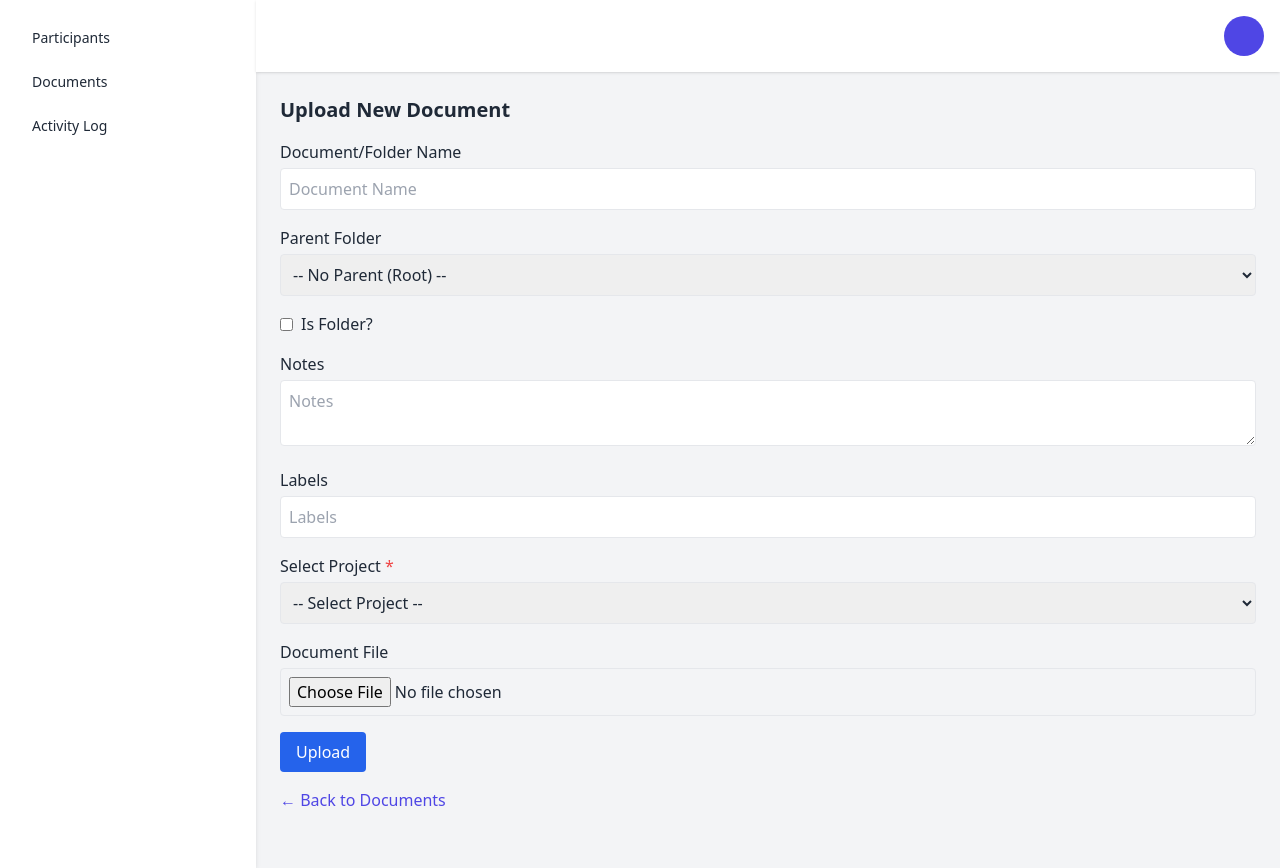
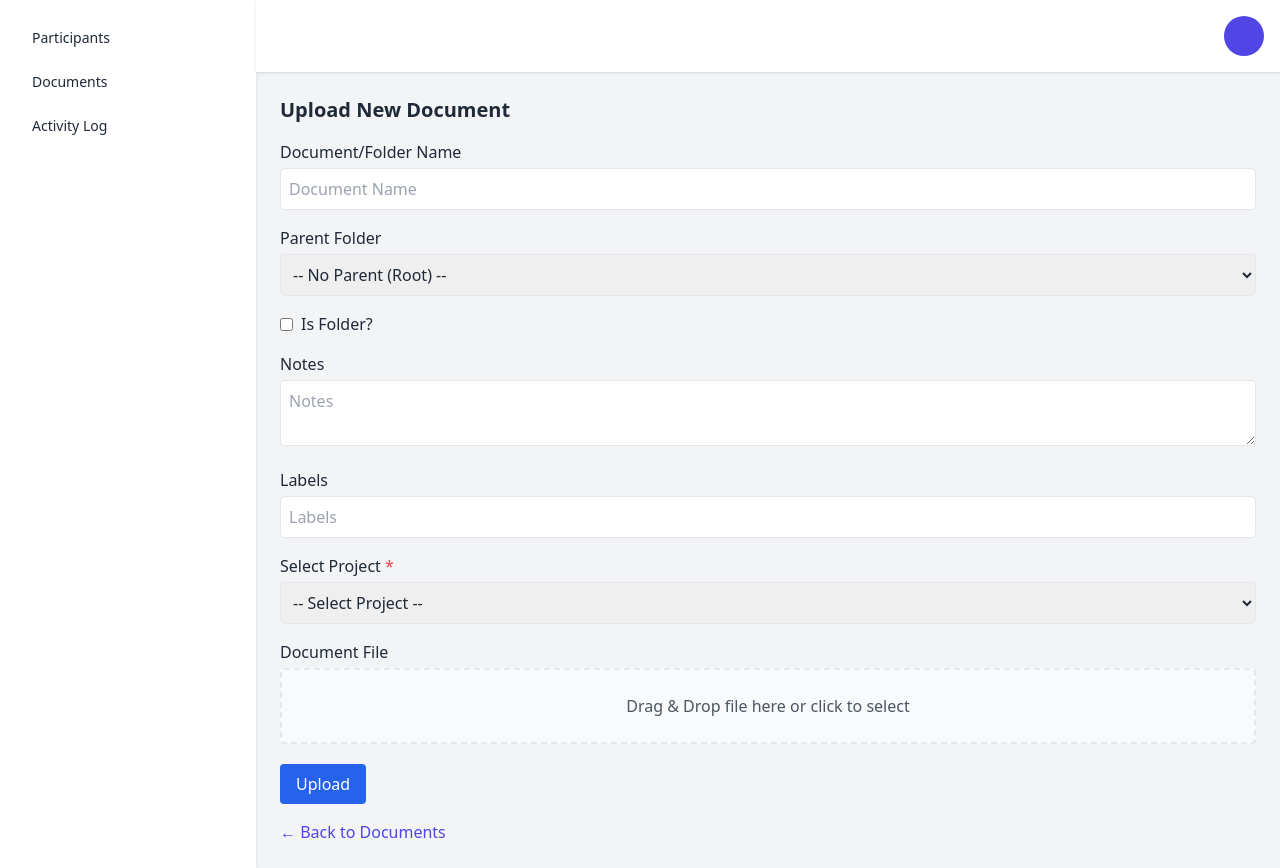
Before and after one commit to trileshbramston19/vdr, a Flask app: template templates/upload_document.html in a window 1280 px wide. Run offline with Flask 3, Linux system fonts and the light colour scheme; the template is opened without the code that fills it, so the values that code supplies are empty; some libraries are stand-ins or nearby versions.

Commit message:
Add files via upload

```diff
--- a/templates/upload_document.html
+++ b/templates/upload_document.html
@@ -45,9 +45,15 @@
         </select>
     </div>
 
+    <!-- Drag-and-Drop Upload Zone -->
     <div>
         <label class="block font-medium mb-1">Document File</label>
-        <input type="file" name="file" class="w-full p-2 border rounded" id="fileInput">
+        <div id="dropZone"
+            class="w-full p-6 border-2 border-dashed rounded text-center cursor-pointer bg-gray-50 hover:bg-gray-100 transition">
+            <p class="text-gray-600">Drag & Drop file here or click to select</p>
+            <input type="file" name="file" id="fileInput" class="hidden" required>
+        </div>
+        <p id="fileName" class="text-sm text-gray-500 mt-1"></p>
     </div>
 
     <button type="submit" class="bg-blue-600 text-white px-4 py-2 rounded hover:bg-blue-700 transition">
@@ -60,17 +66,51 @@
 <script>
   const isFolderCheckbox = document.getElementById('is_folder');
   const fileInput = document.getElementById('fileInput');
+  const dropZone = document.getElementById('dropZone');
+  const fileNameDisplay = document.getElementById('fileName');
 
+  // Toggle file input if folder is checked
   function toggleFileInput() {
     if (isFolderCheckbox.checked) {
       fileInput.disabled = true;
       fileInput.required = false;
       fileInput.value = '';
+      fileNameDisplay.textContent = '';
+      dropZone.classList.add('opacity-50', 'pointer-events-none');
     } else {
       fileInput.disabled = false;
       fileInput.required = true;
+      dropZone.classList.remove('opacity-50', 'pointer-events-none');
     }
   }
+
+  // Handle drag and drop
+  dropZone.addEventListener('click', () => fileInput.click());
+
+  dropZone.addEventListener('dragover', (e) => {
+    e.preventDefault();
+    dropZone.classList.add('bg-blue-50', 'border-blue-400');
+  });
+
+  dropZone.addEventListener('dragleave', () => {
+    dropZone.classList.remove('bg-blue-50', 'border-blue-400');
+  });
+
+  dropZone.addEventListener('drop', (e) => {
+    e.preventDefault();
+    dropZone.classList.remove('bg-blue-50', 'border-blue-400');
+    const file = e.dataTransfer.files[0];
+    if (file) {
+      fileInput.files = e.dataTransfer.files;
+      fileNameDisplay.textContent = file.name;
+    }
+  });
+
+  fileInput.addEventListener('change', () => {
+    if (fileInput.files.length > 0) {
+      fileNameDisplay.textContent = fileInput.files[0].name;
+    }
+  });
 
   isFolderCheckbox.addEventListener('change', toggleFileInput);
   document.addEventListener('DOMContentLoaded', toggleFileInput);
```
